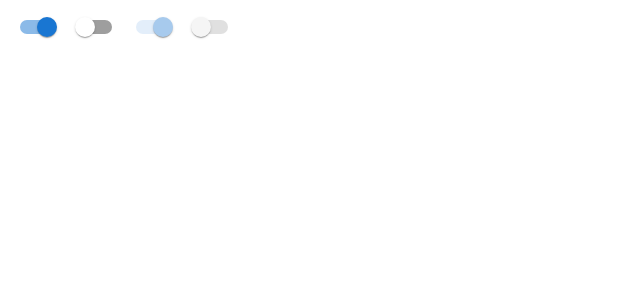
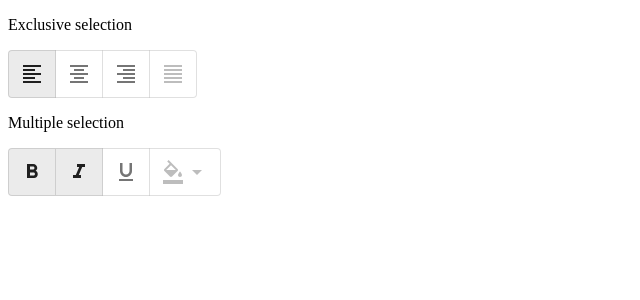
Before and after one commit to iampooran/materialui, a React (Create React App) app: page / in a window 1280 px wide. Shown: the top 300 px of the page, without its empty margins (0-640 px from the left). Built offline with nearby package versions, Linux system fonts and the light colour scheme.

Commit message:
Toggle Button Added

```diff
--- a/src/App.js
+++ b/src/App.js
@@ -4,12 +4,16 @@
 // import CheckBoxExample from "./components/CheckBoxExample";
 // import FloatingActionButtonExample from "./components/FloatingActionButtonExample";
 // import RadioGroupExample from "./components/RadioGroupExample";
-
+// import RatingExample from "./components/RatingExample";
 // import SelectExample from "./components/SelectExample";
 // import SliderExample from "./components/SliderExample";
-import SwitchExample from "./components/SwitchExample";
+// import SwitchExample from "./components/SwitchExample";
+// import TextFieldExample from "./components/TextFieldExample";
+// import TransferListExample from "./components/TransferListExample";
 
-// import RatingExample from "./components/RatingExample";
+import ToggleButtonExample from "./components/ToggleButtonExample";
+
+
 function App() {
   return (
     <div>
@@ -22,7 +26,10 @@ function App() {
       {/* <RatingExample /> */}
       {/* <SelectExample/> */}
       {/* <SliderExample/> */}
-      <SwitchExample/>
+      {/* <SwitchExample/> */}
+      {/* <TextFieldExample/> */}
+      {/* <TransferListExample/> */}
+      <ToggleButtonExample/>
     </div>
   );
 }
--- /dev/null
+++ b/src/components/TextFieldExample.jsx
@@ -0,0 +1,14 @@
+import { TextField } from "@mui/material";
+import React from "react";
+
+const TextFieldExample = () => {
+  return (
+    <div>
+      <TextField id="outlined-basic" label="Outlined" variant="outlined" />
+      <TextField id="filled-basic" label="Filled" variant="filled" />
+      <TextField id="standard-basic" label="Standard" variant="standard" />
+    </div>
+  );
+};
+
+export default TextFieldExample;
--- /dev/null
+++ b/src/components/ToggleButtonExample.jsx
@@ -0,0 +1,73 @@
+import React from "react";
+import FormatAlignLeftIcon from "@mui/icons-material/FormatAlignLeft";
+import FormatAlignCenterIcon from "@mui/icons-material/FormatAlignCenter";
+import FormatAlignRightIcon from "@mui/icons-material/FormatAlignRight";
+import FormatAlignJustifyIcon from "@mui/icons-material/FormatAlignJustify";
+import ToggleButton from "@mui/material/ToggleButton";
+import ToggleButtonGroup from "@mui/material/ToggleButtonGroup";
+import FormatBoldIcon from "@mui/icons-material/FormatBold";
+import FormatItalicIcon from "@mui/icons-material/FormatItalic";
+import FormatUnderlinedIcon from "@mui/icons-material/FormatUnderlined";
+import FormatColorFillIcon from "@mui/icons-material/FormatColorFill";
+import ArrowDropDownIcon from "@mui/icons-material/ArrowDropDown";
+
+const ToggleButtonExample = () => {
+  const [alignment, setAlignment] = React.useState("left");
+
+  const handleAlignment = (event, newAlignment) => {
+    setAlignment(newAlignment);
+  };
+
+  const [formats, setFormats] = React.useState(() => ["bold", "italic"]);
+
+  const handleFormat = (event, newFormats) => {
+    setFormats(newFormats);
+  };
+  return (
+    <div>
+      <p>Exclusive selection</p>
+      <ToggleButtonGroup
+        value={alignment}
+        exclusive
+        onChange={handleAlignment}
+        aria-label="text alignment"
+      >
+        <ToggleButton value="left" aria-label="left aligned">
+          <FormatAlignLeftIcon />
+        </ToggleButton>
+        <ToggleButton value="center" aria-label="centered">
+          <FormatAlignCenterIcon />
+        </ToggleButton>
+        <ToggleButton value="right" aria-label="right aligned">
+          <FormatAlignRightIcon />
+        </ToggleButton>
+        <ToggleButton value="justify" aria-label="justified" disabled>
+          <FormatAlignJustifyIcon />
+        </ToggleButton>
+      </ToggleButtonGroup>
+
+      <p>Multiple selection</p>
+      <ToggleButtonGroup
+        value={formats}
+        onChange={handleFormat}
+        aria-label="text formatting"
+      >
+        <ToggleButton value="bold" aria-label="bold">
+          <FormatBoldIcon />
+        </ToggleButton>
+        <ToggleButton value="italic" aria-label="italic">
+          <FormatItalicIcon />
+        </ToggleButton>
+        <ToggleButton value="underlined" aria-label="underlined">
+          <FormatUnderlinedIcon />
+        </ToggleButton>
+        <ToggleButton value="color" aria-label="color" disabled>
+          <FormatColorFillIcon />
+          <ArrowDropDownIcon />
+        </ToggleButton>
+      </ToggleButtonGroup>
+    </div>
+  );
+};
+
+export default ToggleButtonExample;
--- /dev/null
+++ b/src/components/TransferListExample.jsx
@@ -0,0 +1,143 @@
+import * as React from 'react';
+import Grid from '@mui/material/Grid';
+import List from '@mui/material/List';
+import ListItem from '@mui/material/ListItem';
+import ListItemIcon from '@mui/material/ListItemIcon';
+import ListItemText from '@mui/material/ListItemText';
+import Checkbox from '@mui/material/Checkbox';
+import Button from '@mui/material/Button';
+import Paper from '@mui/material/Paper';
+
+function not(a, b) {
+  return a.filter((value) => b.indexOf(value) === -1);
+}
+
+function intersection(a, b) {
+  return a.filter((value) => b.indexOf(value) !== -1);
+}
+
+export default function TransferListExample() {
+  const [checked, setChecked] = React.useState([]);
+  const [left, setLeft] = React.useState([0, 1, 2, 3]);
+  const [right, setRight] = React.useState([4, 5, 6, 7]);
+
+  const leftChecked = intersection(checked, left);
+  const rightChecked = intersection(checked, right);
+
+  const handleToggle = (value) => () => {
+    const currentIndex = checked.indexOf(value);
+    const newChecked = [...checked];
+
+    if (currentIndex === -1) {
+      newChecked.push(value);
+    } else {
+      newChecked.splice(currentIndex, 1);
+    }
+
+    setChecked(newChecked);
+  };
+
+  const handleAllRight = () => {
+    setRight(right.concat(left));
+    setLeft([]);
+  };
+
+  const handleCheckedRight = () => {
+    setRight(right.concat(leftChecked));
+    setLeft(not(left, leftChecked));
+    setChecked(not(checked, leftChecked));
+  };
+
+  const handleCheckedLeft = () => {
+    setLeft(left.concat(rightChecked));
+    setRight(not(right, rightChecked));
+    setChecked(not(checked, rightChecked));
+  };
+
+  const handleAllLeft = () => {
+    setLeft(left.concat(right));
+    setRight([]);
+  };
+
+  const customList = (items) => (
+    <Paper sx={{ width: 200, height: 230, overflow: 'auto' }}>
+      <List dense component="div" role="list">
+        {items.map((value) => {
+          const labelId = `transfer-list-item-${value}-label`;
+
+          return (
+            <ListItem
+              key={value}
+              role="listitem"
+              button
+              onClick={handleToggle(value)}
+            >
+              <ListItemIcon>
+                <Checkbox
+                  checked={checked.indexOf(value) !== -1}
+                  tabIndex={-1}
+                  disableRipple
+                  inputProps={{
+                    'aria-labelledby': labelId,
+                  }}
+                />
+              </ListItemIcon>
+              <ListItemText id={labelId} primary={`List item ${value + 1}`} />
+            </ListItem>
+          );
+        })}
+      </List>
+    </Paper>
+  );
+
+  return (
+    <Grid container spacing={2} justifyContent="center" alignItems="center">
+      <Grid item>{customList(left)}</Grid>
+      <Grid item>
+        <Grid container direction="column" alignItems="center">
+          <Button
+            sx={{ my: 0.5 }}
+            variant="outlined"
+            size="small"
+            onClick={handleAllRight}
+            disabled={left.length === 0}
+            aria-label="move all right"
+          >
+            ≫
+          </Button>
+          <Button
+            sx={{ my: 0.5 }}
+            variant="outlined"
+            size="small"
+            onClick={handleCheckedRight}
+            disabled={leftChecked.length === 0}
+            aria-label="move selected right"
+          >
+            &gt;
+          </Button>
+          <Button
+            sx={{ my: 0.5 }}
+            variant="outlined"
+            size="small"
+            onClick={handleCheckedLeft}
+            disabled={rightChecked.length === 0}
+            aria-label="move selected left"
+          >
+            &lt;
+          </Button>
+          <Button
+            sx={{ my: 0.5 }}
+            variant="outlined"
+            size="small"
+            onClick={handleAllLeft}
+            disabled={right.length === 0}
+            aria-label="move all left"
+          >
+            ≪
+          </Button>
+        </Grid>
+      </Grid>
+      <Grid item>{customList(right)}</Grid>
+    </Grid>
+  );
+}
```
